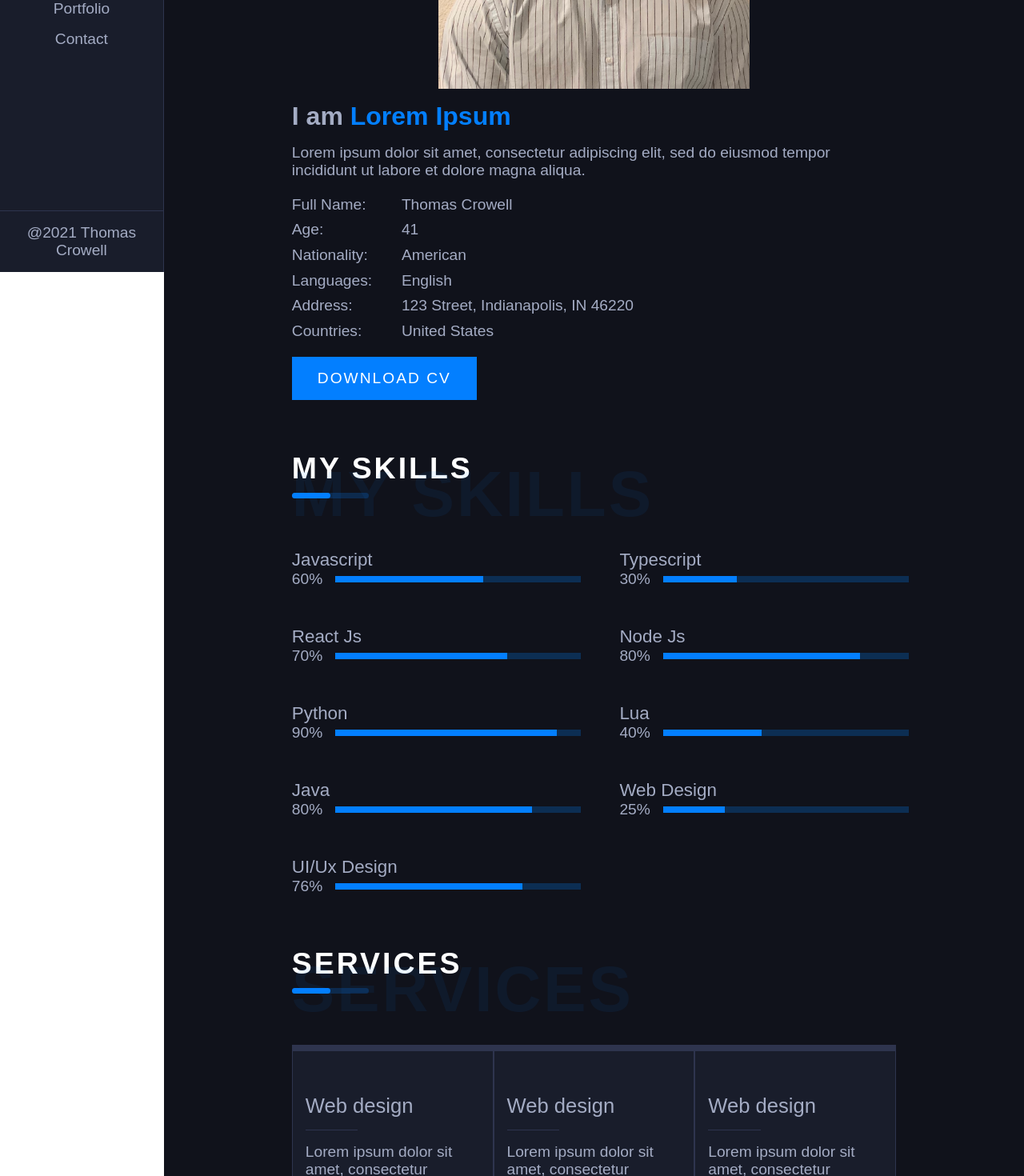
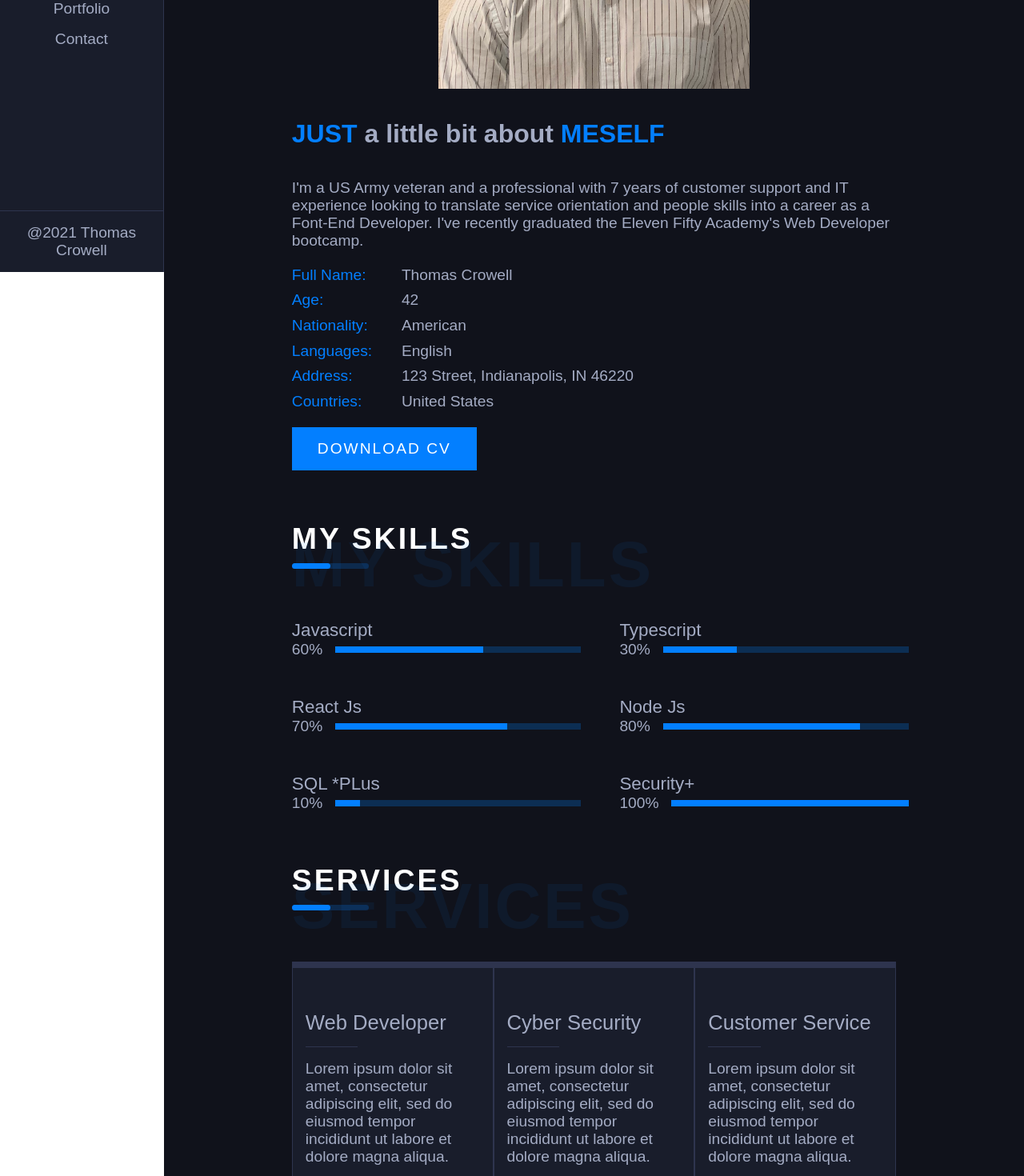
Before and after one commit to kamoflaugeCoder/React-Portfolio, a React (Create React App) app: page /about in a window 1280 px wide. Shown: the part 460-1930 px from the top of the page at 80% size. Built offline with nearby package versions, Linux system fonts and the light colour scheme.

Commit message:
changes added to about page

```diff
--- a/src/App.js
+++ b/src/App.js
@@ -23,6 +23,7 @@
 				<div className="lines-1"></div>
 				<div className="lines-2"></div>
 				<div className="lines-3"></div>
+
 			</div>
 			<div className="main-content">
 				<div className="content">
--- a/src/components/ImageSection.jsx
+++ b/src/components/ImageSection.jsx
@@ -1,6 +1,5 @@
-import React from 'react';
-import about from '../img/about.png';
-
+import React from "react";
+import about from "../img/about.png";
 
 function ImageSection() {
 	return (
@@ -9,22 +8,31 @@
 				<img src={about} alt="" />
 			</div>
 			<div className="about-info">
-                <h4>I am<span> Lorem Ipsum</span></h4>
+				<br />
+				<h4>
+					<span> JUST </span> a little bit about <span> MESELF </span>
+				</h4>
+				<br />
 				<p className="about-text">
-                    Lorem ipsum dolor sit amet, consectetur adipiscing elit, sed do eiusmod tempor incididunt ut labore et dolore magna aliqua.
+					I'm a US Army veteran and a professional with 7 years of customer
+					support and IT experience looking to translate service orientation and
+					people skills into a career as a Font-End Developer. I've recently
+					graduated the Eleven Fifty Academy's Web Developer bootcamp.
 				</p>
 				<div className="about-details">
 					<div className="left-section">
+						<span>
 							<p>Full Name:</p>
 							<p>Age:</p>
 							<p>Nationality:</p>
 							<p>Languages:</p>
 							<p>Address:</p>
 							<p>Countries:</p>
+						</span>
 					</div>
 					<div className="right-section">
 						<p>Thomas Crowell</p>
-                        <p>41</p>
+						<p>42</p>
 						<p>American</p>
 						<p>English</p>
 						<p>123 Street, Indianapolis, IN 46220</p>
@@ -34,7 +42,7 @@
 				<button className="btn">Download CV</button>
 			</div>
 		</div>
-    )
+	);
 }
 
 export default ImageSection;
--- a/src/components/myPortfolios.jsx
+++ b/src/components/myPortfolios.jsx
@@ -14,7 +14,7 @@
 		icon1: "G",
 		icon2: "Y",
 		image: port1,
-		title: "Autodesk Maya",
+		title: "Login Challenge",
 	},
 	{
 		id: 2,
@@ -24,7 +24,7 @@
 		icon1: "G",
 		icon2: "Y",
 		image: port2,
-		title: "Python Web Scrapping",
+		title: "My CS Creature",
 	},
 	{
 		id: 3,
--- a/src/pages/AboutPage.jsx
+++ b/src/pages/AboutPage.jsx
@@ -16,32 +16,32 @@
 				<SkillsSection skill={"Typescript"} progress={"30%"} width={"30%"} />
 				<SkillsSection skill={"React Js"} progress={"70%"} width={"70%"} />
 				<SkillsSection skill={"Node Js"} progress={"80%"} width={"80%"} />
-				<SkillsSection skill={"Python"} progress={"90%"} width={"90%"} />
-				<SkillsSection skill={"Lua"} progress={"40%"} width={"40%"} />
-				<SkillsSection skill={"Java"} progress={"80%"} width={"80%"} />
-				<SkillsSection skill={"Web Design"} progress={"25%"} width={"25%"} />
-				<SkillsSection skill={"UI/Ux Design"} progress={"76%"} width={"76%"} />
+				<SkillsSection skill={"SQL *PLus"} progress={"10%"} width={"10%"} />
+				<SkillsSection skill={"Security+"} progress={"100%"} width={"100%"} />
+				{/* <SkillsSection skill={"Java"} progress={"80%"} width={"80%"} /> */}
+				{/* <SkillsSection skill={"Web Design"} progress={"25%"} width={"25%"} /> */}
+				{/* <SkillsSection skill={"UI/Ux Design"} progress={"76%"} width={"76%"} /> */}
 			</div>
 
 			<Title title={"Services"} span={"Services"} />
 			<div className="services-container">
 				<ServicesSection
 					image={design}
-					title={"Web design"}
+					title={"Web Developer"}
 					text={
 						"Lorem ipsum dolor sit amet, consectetur adipiscing elit, sed do eiusmod tempor incididunt ut labore et dolore magna aliqua."
 					}
 				/>
 				<ServicesSection
 					image={design}
-					title={"Web design"}
+					title={"Cyber Security"}
 					text={
 						"Lorem ipsum dolor sit amet, consectetur adipiscing elit, sed do eiusmod tempor incididunt ut labore et dolore magna aliqua."
 					}
 				/>
 				<ServicesSection
 					image={design}
-					title={"Web design"}
+					title={"Customer Service"}
 					text={
 						"Lorem ipsum dolor sit amet, consectetur adipiscing elit, sed do eiusmod tempor incididunt ut labore et dolore magna aliqua."
 					}
--- a/src/pages/HomePage.jsx
+++ b/src/pages/HomePage.jsx
@@ -1,9 +1,9 @@
-import React from 'react';
-import { faFacebook } from '@fortawesome/free-brands-svg-icons';
-import { faGithub } from '@fortawesome/free-brands-svg-icons';
-import { faLinkedin } from '@fortawesome/free-brands-svg-icons';
-import { FontAwesomeIcon } from '@fortawesome/react-fontawesome';
-import { Link } from 'react-router-dom';
+import React from "react";
+import { faFacebook } from "@fortawesome/free-brands-svg-icons";
+import { faGithub } from "@fortawesome/free-brands-svg-icons";
+import { faLinkedin } from "@fortawesome/free-brands-svg-icons";
+import { FontAwesomeIcon } from "@fortawesome/react-fontawesome";
+import { Link } from "react-router-dom";
 
 function HomePage() {
 	return (
@@ -11,10 +11,22 @@
 			<header className="hero">
 				<h1 className="hero-text">
 					Hi, My name is
-                  <span>Thomas</span>
+					<span> Thomas </span>
 				</h1>
+				<hr />
+				<br />
 				<p className="h-sub=text">
-                    Lorem ipsum dolor, sit amet consectetur adipisicing elit. Harum tempora vel illo consequatur vero sunt nisi ipsum ipsam error neque quasi dolor omnis voluptates aut, tenetur hic minima molestias itaque.
+					<h4>
+						“Always code as if the guy who ends up maintaining your code will be
+						a violent psychopath who knows where you live.” – Martin Golding
+					</h4>
+					<br />
+					<hr />
+					<br />
+					{/* I'm a US Army veteran and a professional with 7 years of customer
+					support and IT experience looking to translate service orientation and
+					people skills into a career as a Font-End Developer. I've recently
+					graduated the Eleven Fifty Academy's Web Developer bootcamp. */}
 				</p>
 				<div className="icons">
 					<Link className="icon-holder">
@@ -26,14 +38,10 @@
 					<Link className="icon-holder">
 						<FontAwesomeIcon icon={faLinkedin} className="icon li" />
 					</Link>
-
-
 				</div>
 			</header>
-
-
 		</div>
-    )
+	);
 }
 
 export default HomePage;
```
Also changed, not shown: src/img/portImages/Pokemon_totorial.PNG (added). Lines whose indentation alone changed are shown as unchanged.
